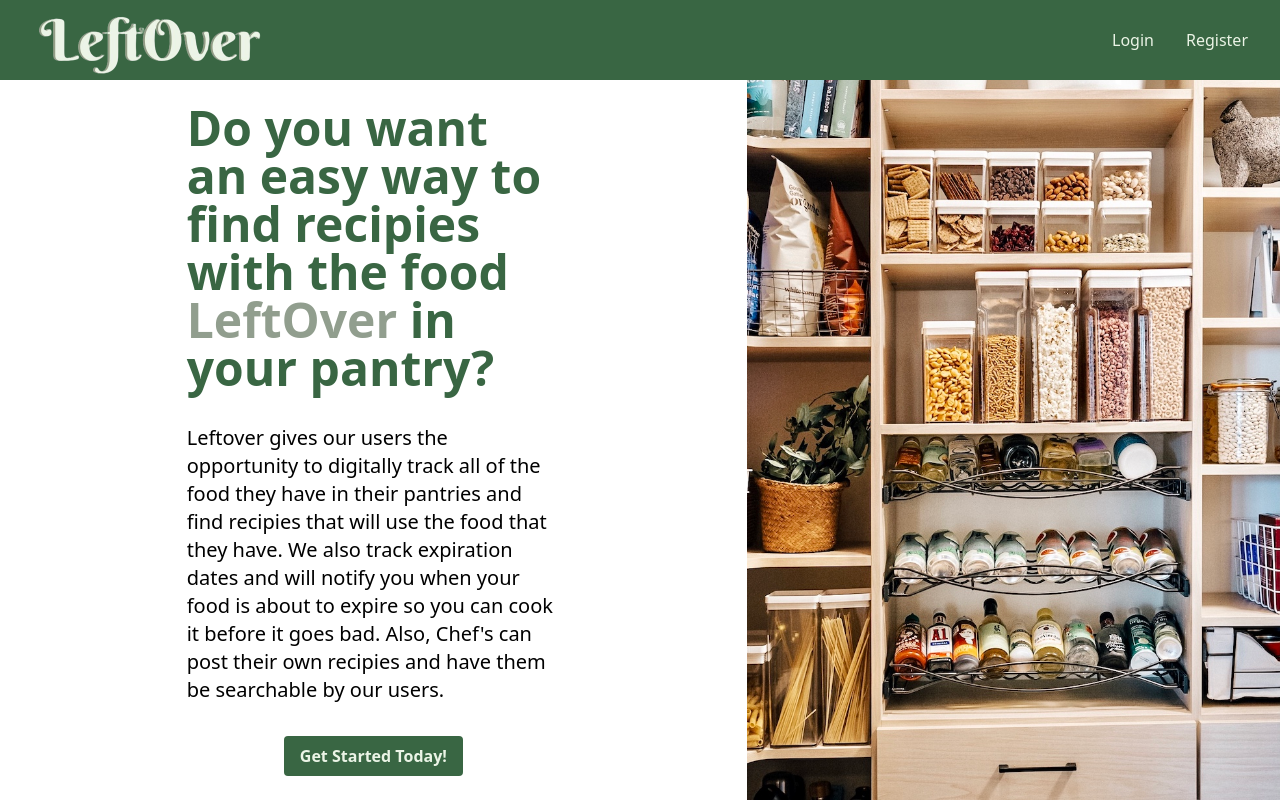
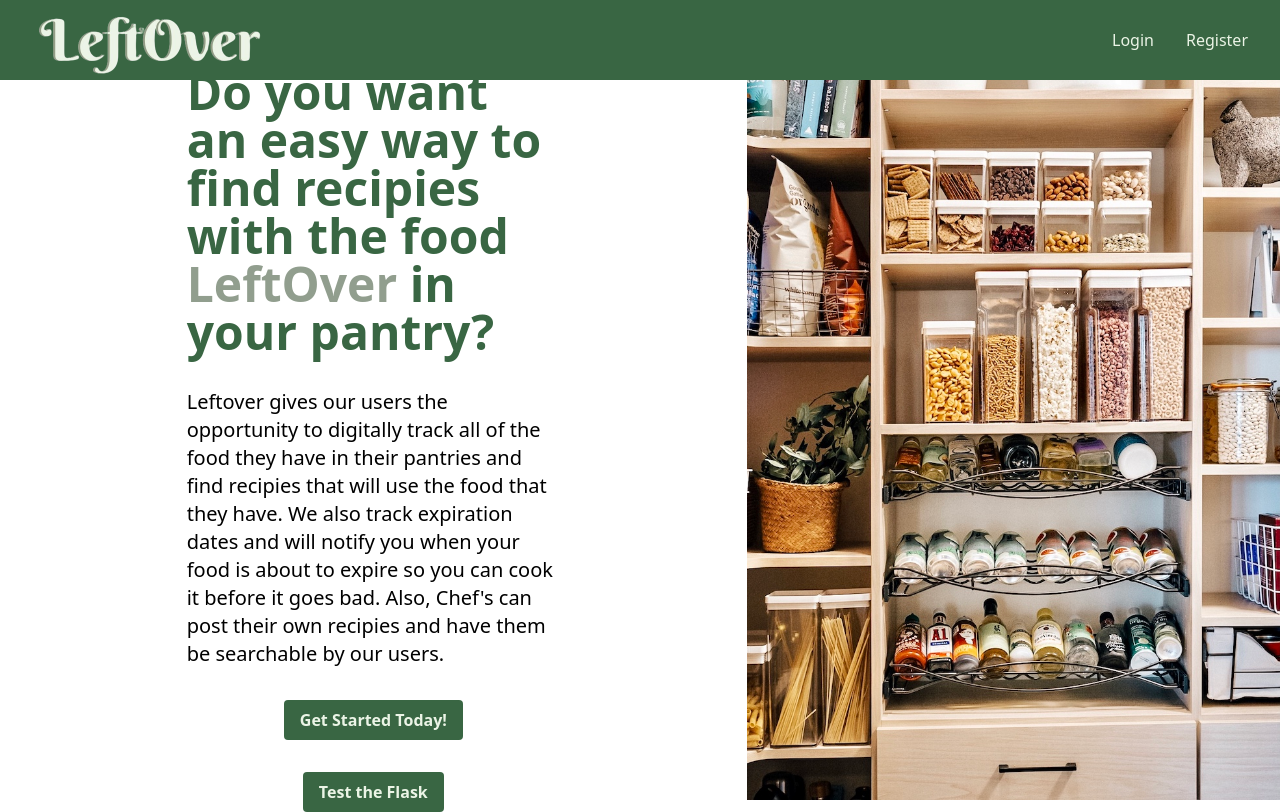
Before and after one commit to mastergoureau/EPantry, a Next.js app in the folder COP4521/leftover/: page / in a window 1280 px wide. Built offline with nearby package versions, Linux system fonts and the light colour scheme.

Commit message:
Button to test the flask and make sure it is running and connected to the FE

```diff
--- a/COP4521/leftover/src/app/page.js
+++ b/COP4521/leftover/src/app/page.js
@@ -16,6 +16,11 @@ export default function Home() {
                 Get Started Today!
             </button>
             </Link>
+            <Link href="/flask">
+            <button className="bg-primary hover:bg-secondary hover:text-primary text-muted font-bold py-2 px-4 rounded mx-2">
+                Test the Flask
+            </button>
+            </Link>
           </div>
         </div>
       <Image src="/PANTRY.jpg" width={500} height={400} className="w-1/2 h-full lg:block hidden"/>
```
